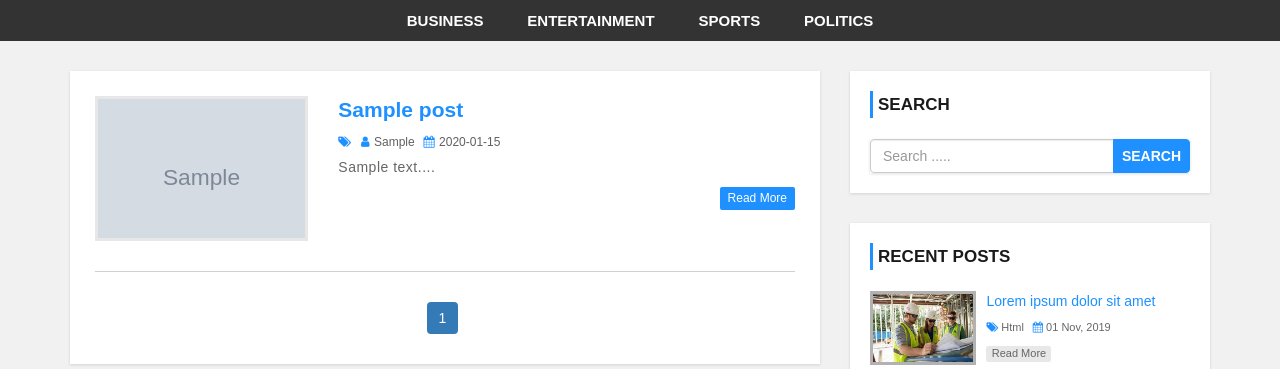
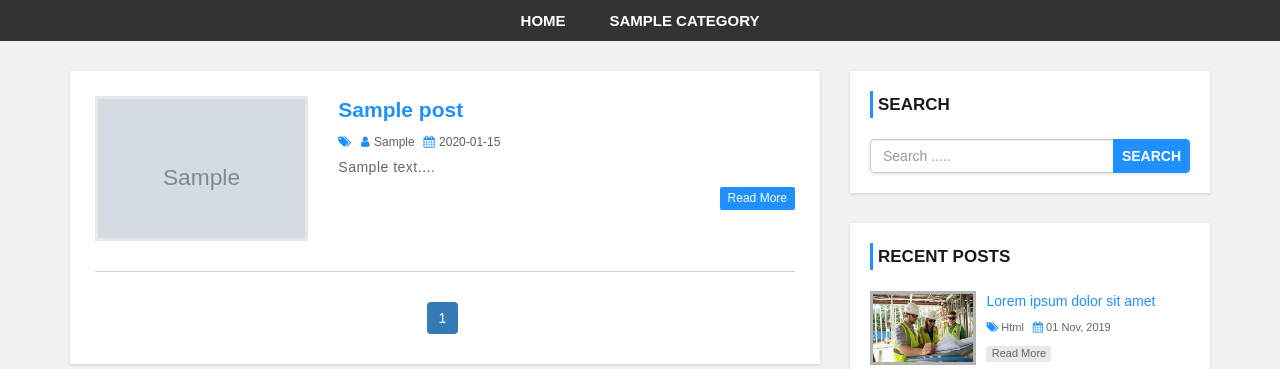
Before and after one commit to bipinsahani786/newsphp, a PHP site: page /news-template/index.php in a window 1280 px wide. Shown: the part 98-467 px from the top of the page. Run offline with PHP 8.4, Linux system fonts and the light colour scheme; tables that the repository leaves empty hold one stand-in row (values such as "Sample post"); grey boxes marked "Sample" are stand-in pictures.

Commit message:
searching

```diff
--- a/header.php
+++ b/header.php
@@ -1,5 +1,6 @@
 <!DOCTYPE html>
 <html lang="en">
+
 <head>
     <meta charset="UTF-8">
     <meta name="viewport" content="width=device-width, initial-scale=1.0">
@@ -13,6 +14,7 @@
     <!-- Custom stlylesheet -->
     <link rel="stylesheet" href="css/style.css">
 </head>
+
 <body>
     <!-- HEADER -->
     <div id="header">
@@ -34,12 +36,33 @@
         <div class="container">
             <div class="row">
                 <div class="col-md-12">
+
+                    <?php
+                    include "config.php";
+                    if(isset($_GET['cid'])){
+                        $cat_id = $_GET['cid'];
+                    }
+                    // $cat_id = $_GET['cid'];
+                    $sql = "SELECT * FROM category WHERE post > 0";
+                    $result = mysqli_query($conn, $sql) or exit("query failed");
+                    if (mysqli_num_rows($result) > 0) {
+                          $active = "";
+                        ?>
+
                         <ul class='menu'>
-                    <li><a href='category.php'>Business</a></li>
-                    <li><a href='category.php'>Entertainment</a></li>
-                    <li><a href='category.php'>Sports</a></li>
-                    <li><a href='category.php'>Politics</a></li>
+                        <li><a  href='<?php echo $hostname  ?>'>Home</a></li>
+                            <?php
+                            while ($row = mysqli_fetch_assoc($result)) {
+                                if(isset($_GET['cid'])){
+                                    $active = ($row['category_id'] == $cat_id) ? "active" : "";
+                                }
+                                // $active = ($row['category_id'] == $cat_id) ? "active" : "";
+                                echo "<li><a class='{$active}' href='category.php?cid={$row['category_id']}'>{$row['category_name']}</a></li>";
+                            } ?>
                         </ul>
+
+                    <?php }
+                    ?>
                 </div>
             </div>
         </div>
--- a/index.php
+++ b/index.php
@@ -37,7 +37,7 @@
                                             <div class="post-information">
                                                 <span>
                                                     <i class="fa fa-tags" aria-hidden="true"></i>
-                                                    <a href='category.php'><?php echo $row['category_name']; ?></a>
+                                                    <a href='category.php?cid=<?php echo $row['category']; ?>'><?php echo $row['category_name']; ?></a>
                                                 </span>
                                                 <span>
                                                     <i class="fa fa-user" aria-hidden="true"></i>
--- a/single.php
+++ b/single.php
@@ -24,7 +24,7 @@
                             <div class="post-information">
                                 <span>
                                     <i class="fa fa-tags" aria-hidden="true"></i>
-                                    <?php echo $row['category_name'];  ?>
+                               <a href="category.php?cid=<?php echo $row['category']; ?>"><?php echo $row['category_name'];  ?></a>
                                 </span>
                                 <span>
                                     <i class="fa fa-user" aria-hidden="true"></i>
```
Lines whose indentation alone changed are shown as unchanged.
